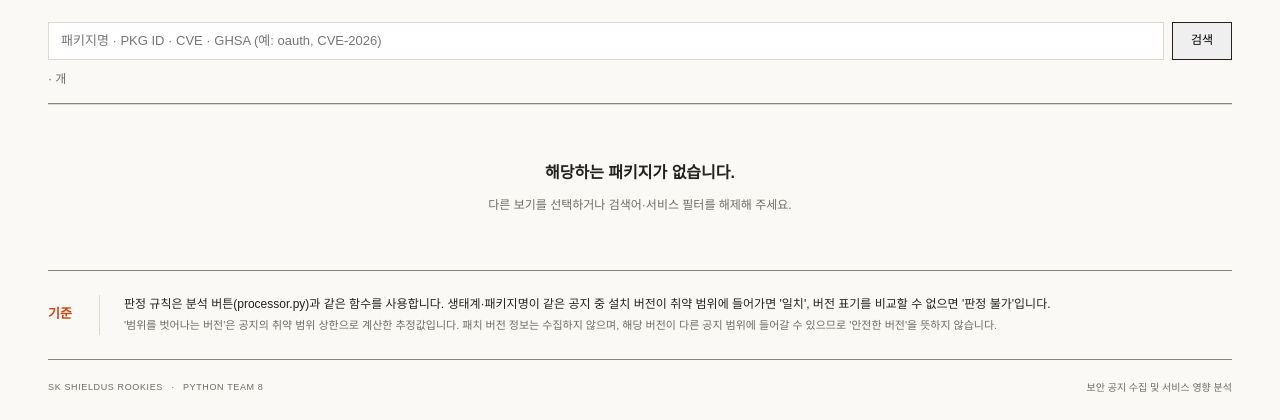
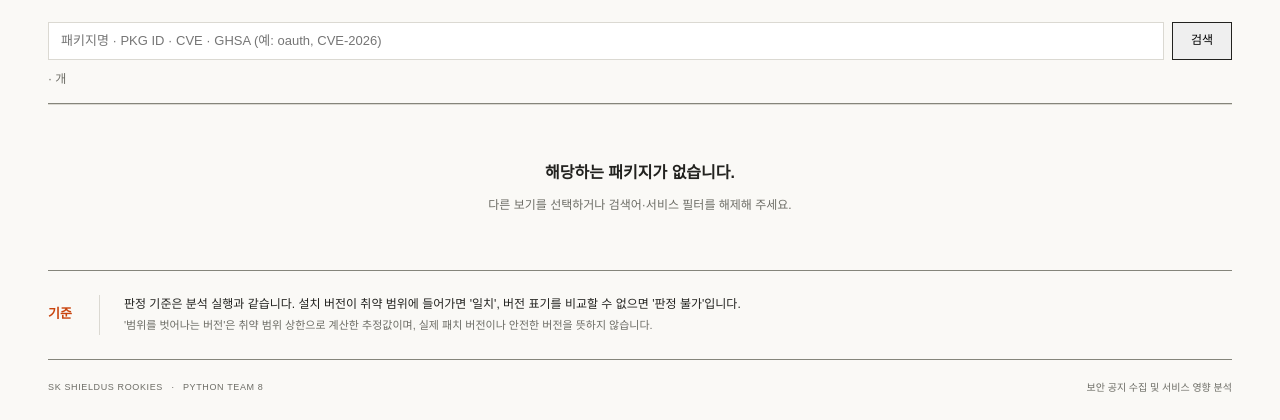
Before and after one commit to Shielders35-Python8/python-project, a Flask app: template source/web/templates/evidence.html in a window 1280 px wide. Shown: the part 537-957 px from the top of the page. Run offline with Flask 3, Linux system fonts and the light colour scheme; the template is opened without the code that fills it, so the values that code supplies are empty.

Commit message:
fix: 취약 근거 판정 기준 안내 문구 정리

```diff
--- a/source/web/templates/evidence.html
+++ b/source/web/templates/evidence.html
@@ -274,8 +274,8 @@
         <aside class="analysis-note" aria-label="판정 기준 안내">
           <div class="note-label"><strong>기준</strong></div>
           <div>
-            <p>판정 규칙은 분석 버튼(processor.py)과 같은 함수를 사용합니다. 생태계·패키지명이 같은 공지 중 설치 버전이 취약 범위에 들어가면 '일치', 버전 표기를 비교할 수 없으면 '판정 불가'입니다.</p>
-            <p class="muted">'범위를 벗어나는 버전'은 공지의 취약 범위 상한으로 계산한 추정값입니다. 패치 버전 정보는 수집하지 않으며, 해당 버전이 다른 공지 범위에 들어갈 수 있으므로 '안전한 버전'을 뜻하지 않습니다.</p>
+            <p>판정 기준은 분석 실행과 같습니다. 설치 버전이 취약 범위에 들어가면 '일치', 버전 표기를 비교할 수 없으면 '판정 불가'입니다.</p>
+            <p class="muted">'범위를 벗어나는 버전'은 취약 범위 상한으로 계산한 추정값이며, 실제 패치 버전이나 안전한 버전을 뜻하지 않습니다.</p>
           </div>
         </aside>
       </section>
```
